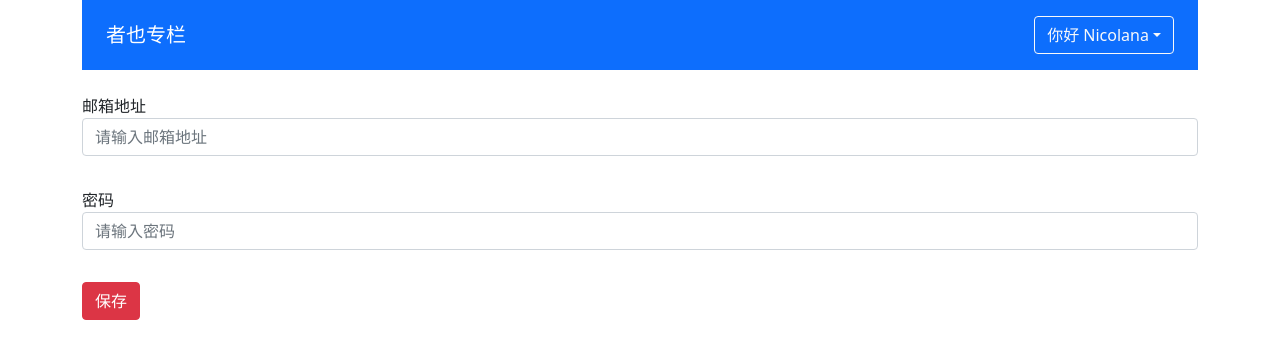
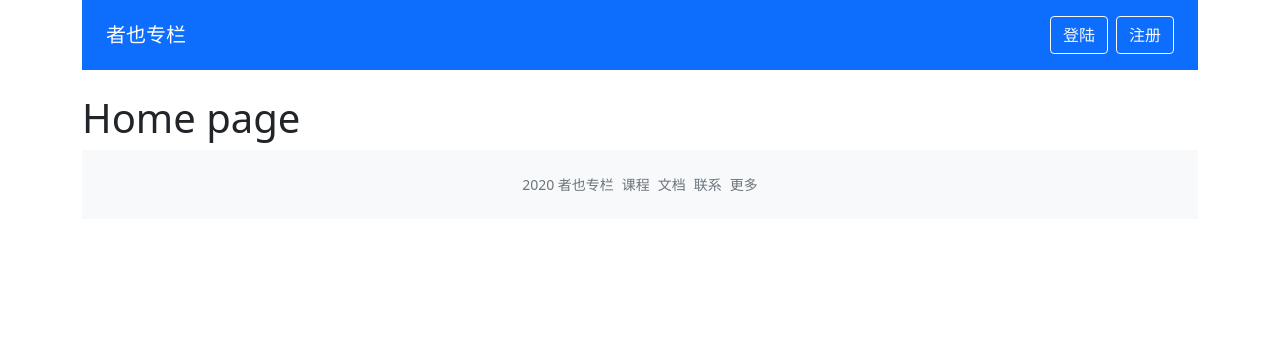
Before and after one commit to Nicolana/zheye, a Vue app: page / in a window 1280 px wide. Shown: the top 358 px of the page. Built offline with nearby package versions, Linux system fonts and the light colour scheme.

Commit message:
update daily

```diff
--- a/package.json
+++ b/package.json
@@ -10,7 +10,8 @@
   "dependencies": {
     "bootstrap": "^5.0.0-beta2",
     "mitt": "^2.1.0",
-    "vue": "^3.0.0"
+    "vue": "^3.0.0",
+    "vue-router": "4"
   },
   "devDependencies": {
     "@typescript-eslint/eslint-plugin": "^4.18.0",
--- a/src/App.vue
+++ b/src/App.vue
@@ -1,21 +1,18 @@
 <template>
   <div class="container">
     <global-header :user="currentUser"></global-header>
-    <!-- <column-list :list="list"></column-list> -->
-    <validate-form @form-submit="onFormSubmit">
-      <div class="mb-3">
-        <label for="exampleInputEmail1" calss="form-label">邮箱地址</label>
-        <validate-input :rules="emailRules" v-model="emailVal" placeholder="请输入邮箱地址" type="text"></validate-input>
-      </div>
-        <div class="mb-3">
-        <label for="exampleInputEmail1" calss="form-label">密码</label>
-        <validate-input :rules="passwordRules" v-model="passwordVal" placeholder="请输入密码" type="password"></validate-input>
-      </div>
-      <template #submit>
-        <span class="btn btn-danger">保存</span>
-      </template>
-      <!-- <button type="submit" class="btn btn-primary">Submit</button> -->
-    </validate-form>
+    <router-view></router-view>
+    <footer class="text-center py-4 text-secondary bg-light mt-6">
+      <small>
+        <ul class="list-inline mb-0">
+          <li class="list-inline-item">2020 者也专栏</li>
+          <li class="list-inline-item">课程</li>
+          <li class="list-inline-item">文档</li>
+          <li class="list-inline-item">联系</li>
+          <li class="list-inline-item">更多</li>
+        </ul>
+      </small>
+    </footer>
   </div>
 </template>
 
@@ -24,88 +21,24 @@
 import 'bootstrap/dist/css/bootstrap.min.css'
 import { ColumnProps } from './components/ColumnList.vue'
 import GlobalHeader, { UserProps } from './components/GlobalHeader.vue'
-import ValidateInput, { RulesProp } from './components/ValidateInput.vue'
-import ValidateForm from './components/ValidateForm.vue'
 
 const currentUser:UserProps = {
-  isLogin: true,
+  isLogin: false,
   name: 'Nicolana',
   id: 1231
 }
-
-const emailReg = /^[0-9a-zA-Z_.-]+[@][0-9a-zA-Z_.-]+([.][a-zA-Z]+){1,2}$/
-
-const testData: ColumnProps[] = [
-  {
-    id: 1,
-    title: 'test1的专栏',
-    description: '这是的test1专栏，有一段非常有意思的简介，可以更新一下欧',
-    avatar: 'http://vue-maker.oss-cn-hangzhou.aliyuncs.com/vue-marker/5ee22dd58b3c4520912b9470.jpg?x-oss-process=image/resize,m_pad,h_100,w_100'
-  },
-  {
-    id: 2,
-    title: 'test2的专栏',
-    description: '这是的test2专栏，有一段非常有意思的简介，可以更新一下欧',
-    avatar: 'http://vue-maker.oss-cn-hangzhou.aliyuncs.com/vue-marker/5ee22dd58b3c4520912b9470.jpg?x-oss-process=image/resize,m_pad,h_100,w_100'
-  },
-  {
-    id: 3,
-    title: 'test3的专栏',
-    description: '这是的test3专栏，有一段非常有意思的简介，可以更新一下欧',
-    avatar: 'http://vue-maker.oss-cn-hangzhou.aliyuncs.com/vue-marker/5ee22dd58b3c4520912b9470.jpg?x-oss-process=image/resize,m_pad,h_100,w_100'
-  },
-  {
-    id: 4,
-    title: 'test4的专栏',
-    description: '这是的test4专栏，有一段非常有意思的简介，可以更新一下欧',
-    avatar: 'http://vue-maker.oss-cn-hangzhou.aliyuncs.com/vue-marker/5ee22dd58b3c4520912b9470.jpg?x-oss-process=image/resize,m_pad,h_100,w_100'
-  },
-  {
-    id: 5,
-    title: 'test5的专栏',
-    description: '这是的test5专栏，有一段非常有意思的简介，可以更新一下欧'
-    // avatar: 'http://vue-maker.oss-cn-hangzhou.aliyuncs.com/vue-marker/5ee22dd58b3c4520912b9470.jpg?x-oss-process=image/resize,m_pad,h_100,w_100'
-  }
-]
-
 export default defineComponent({
   name: 'App',
   components: {
-    // ColumnList,
-    GlobalHeader,
-    ValidateInput,
-    ValidateForm
+    GlobalHeader
   },
   setup () {
-    const emailVal = ref('')
-    const emailRules: RulesProp = [
-      { type: 'required', message: '电子邮箱地址不能为空' },
-      { type: 'email', message: '请输入正确的电子邮箱格式' }
-    ]
-
-    const passwordVal = ref('')
-    const passwordRules: RulesProp = [
-      { type: 'required', message: '密码不能为空' }
-    ]
-
-    const emailRef = reactive({
-      val: '',
-      error: false,
-      message: ''
-    })
-
     const onFormSubmit = (result: boolean) => {
       console.log('1234', result)
     }
 
     return {
-      list: testData,
       currentUser: currentUser,
-      emailRef,
-      emailRules,
-      emailVal,
-      passwordVal,
-      passwordRules,
       onFormSubmit
     }
   }
--- a/src/components/GlobalHeader.vue
+++ b/src/components/GlobalHeader.vue
@@ -1,9 +1,19 @@
 <template>
   <nav class="navbar navbar-dark bg-primary justify-content-between mb-4 px-4">
-    <a href="#" class="navbar-brand">者也专栏</a>
+    <router-link class="navbar-brand" to="/">
+      者也专栏
+    </router-link>
     <ul v-if="!user.isLogin" class="list-inline mb-0">
-      <li class="list-inline-item"><a href="#" class="btn btn-outline-light my-2">登陆</a></li>
-      <li class="list-inline-item"><a href="#" class="btn btn-outline-light my-2">注册</a></li>
+      <li class="list-inline-item">
+        <router-link class="btn btn-outline-light my-2" to="/login">
+          登陆
+        </router-link>
+        </li>
+      <li class="list-inline-item">
+        <router-link class="btn btn-outline-light my-2" to="/login">
+          注册
+        </router-link>
+      </li>
     </ul>
     <ul v-else class="list-inline mb-0">
       <dropdown :title="`你好 ${user.name}`">
--- a/src/main.ts
+++ b/src/main.ts
@@ -1,4 +1,25 @@
 import { createApp } from 'vue'
+import { createRouter, createWebHistory } from 'vue-router'
 import App from './App.vue'
+import Login from './views/Login.vue'
+import Home from './views/Home.vue'
 
-createApp(App).mount('#app')
+const routerHistory = createWebHistory()
+const router = createRouter({
+  history: routerHistory,
+  routes: [
+    {
+      path: '/',
+      name: 'home',
+      component: Home
+    },
+    {
+      path: '/login',
+      name: 'login',
+      component: Login
+    }
+  ]
+})
+const app = createApp(App)
+app.use(router)
+app.mount('#app')
--- /dev/null
+++ b/src/views/Home.vue
@@ -0,0 +1,13 @@
+<template>
+  <h1>Home page</h1>
+</template>
+
+<script lang="ts">
+import { defineComponent } from 'vue'
+
+export default defineComponent({
+  setup () {
+    return {}
+  }
+})
+</script>
--- /dev/null
+++ b/src/views/Login.vue
@@ -0,0 +1,13 @@
+<template>
+  <h1>Hello Login</h1>
+</template>
+
+<script lang="ts">
+import { defineComponent } from 'vue'
+
+export default defineComponent({
+  setup () {
+    return {}
+  }
+})
+</script>
```
Also changed, not shown: src/components/ColumnDetail.vue (added, +17 -0 lines), 1 other file (tests, documents, lock files or other folders).
